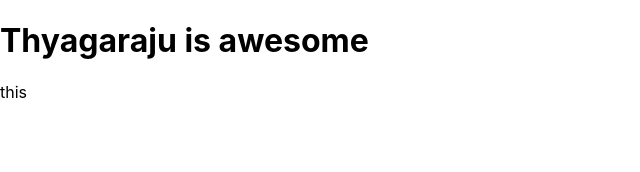
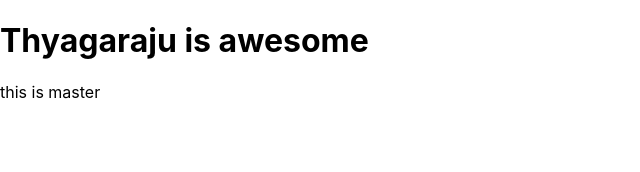
Before and after one commit to Raju5889/amplifyapp, a React (Create React App) app: page / in a window 1280 px wide. Shown: the top 172 px of the page, without its empty margins (0-640 px from the left). Built offline with nearby package versions, Linux system fonts and the light colour scheme.

Commit message:
added this is master

```diff
--- a/src/App.js
+++ b/src/App.js
@@ -5,7 +5,7 @@ function App() {
   return (
     <div>
       <h1>Thyagaraju is awesome</h1>
-      <p>this</p>
+      <p>this is master</p>
     </div>
   );
 }
```
